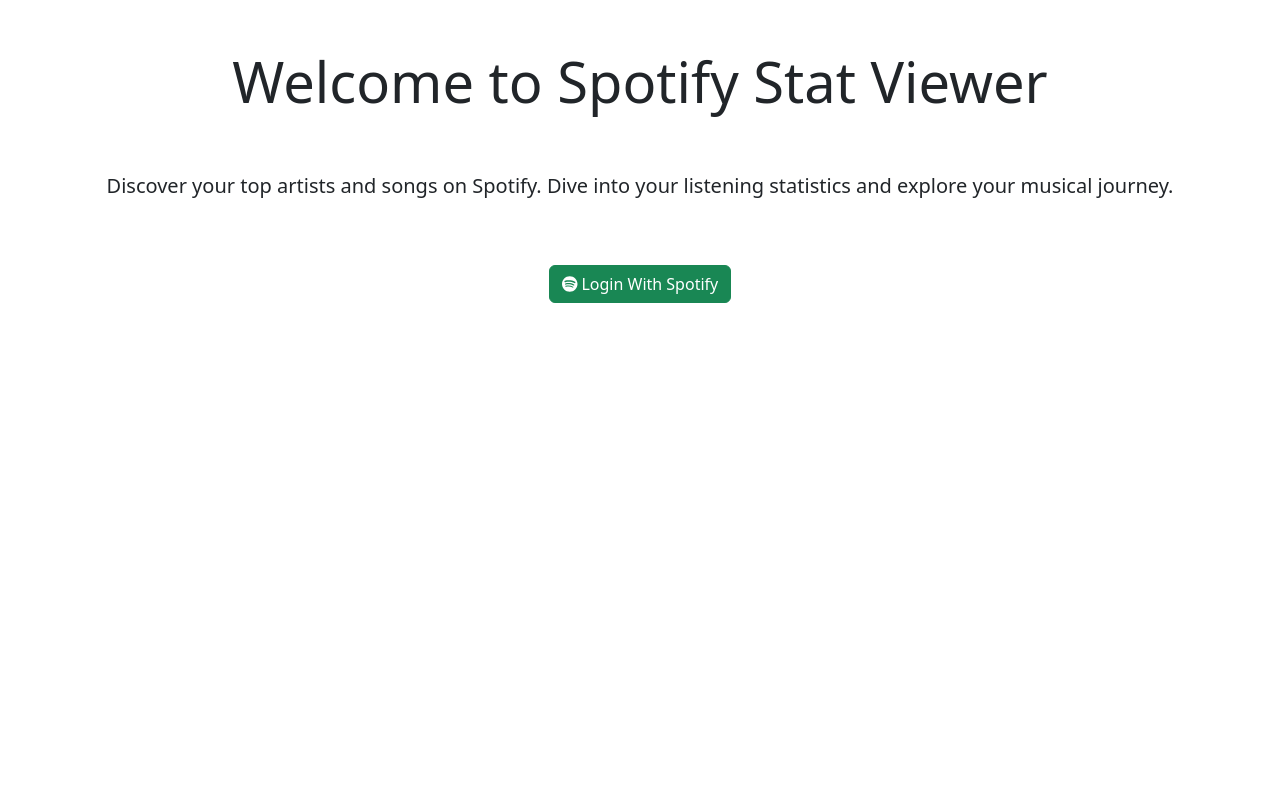
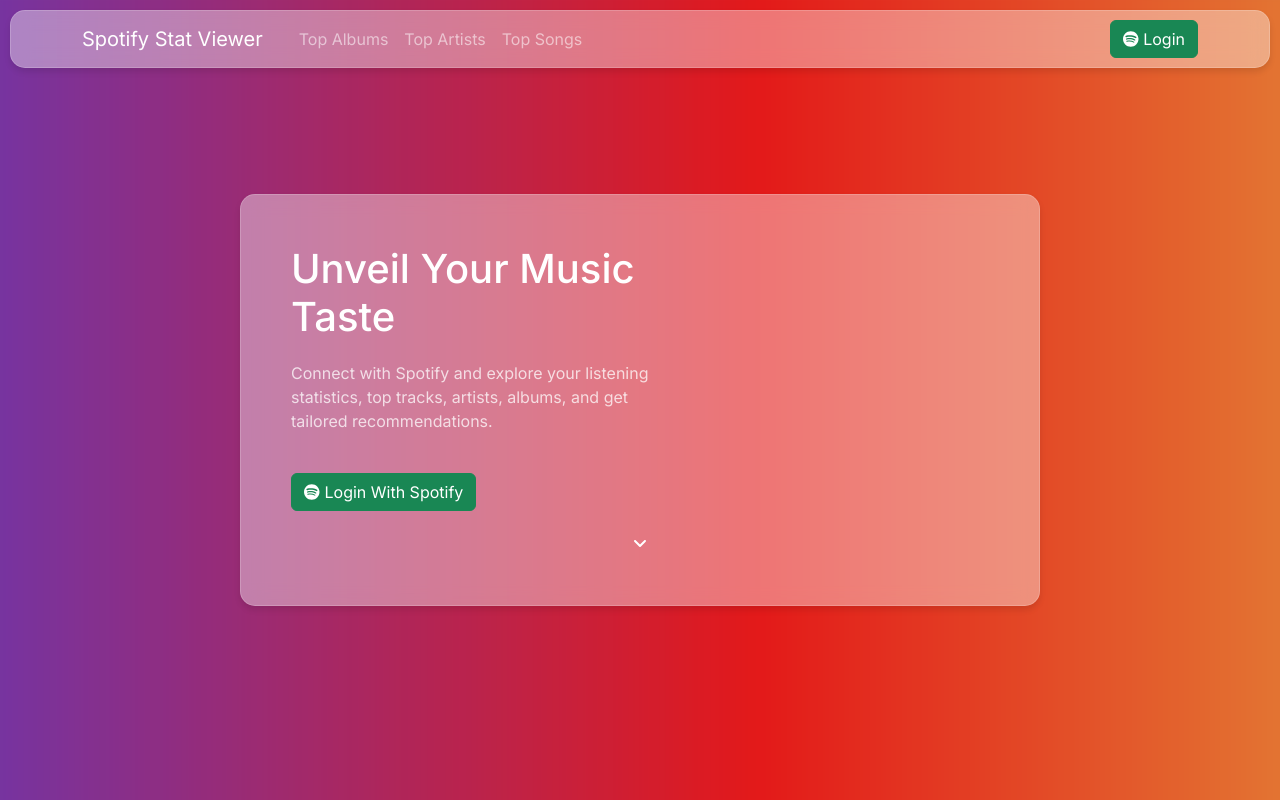
Before and after one commit to CooperKozitza/SpotifyStatViewer, a Next.js app: page / in a window 1280 px wide. Built offline with nearby package versions, Linux system fonts and the light colour scheme.

Commit message:
Added Components
#1 attempted to fix with cors library

```diff
--- a/app/globals.css
+++ b/app/globals.css
@@ -6,8 +6,6 @@
     'Fira Mono', 'Droid Sans Mono', 'Courier New', monospace;
 
   --foreground-rgb: 0, 0, 0;
-  --background-start-rgb: 214, 219, 220;
-  --background-end-rgb: 255, 255, 255;
 
   --primary-glow: conic-gradient(
     from 180deg at 50% 50%,
@@ -100,6 +98,15 @@
   text-decoration: none;
 }
 
+.glass {
+  background: rgba(255, 255, 255, 0.4) !important;
+  border-radius: 15px;
+  margin: 10px;
+  backdrop-filter: blur(10px);
+  box-shadow: 0 4px 6px rgba(0, 0, 0, 0.1);
+  border: 1px solid rgba(255, 255, 255, 0.18);
+}
+
 @media (prefers-color-scheme: dark) {
   html {
     color-scheme: dark;
--- a/app/layout.js
+++ b/app/layout.js
@@ -1,6 +1,7 @@
 import './globals.css'
 import { Inter } from 'next/font/google'
-import { Provider } from 'react'
+import Navigation from '@/components/navigation'
+import { Component } from 'react'
 
 const inter = Inter({ subsets: ['latin'] })
 
@@ -11,8 +12,11 @@
 
 export default function RootLayout({ children }) {
   return (
-    <html lang="en">
-      <body className={inter.className}>{children}</body>
-    </html>
+      <html>
+        <body className={inter.className}>
+            <Navigation />
+          {children}
+        </body>
+      </html>
   )
 }
--- /dev/null
+++ b/components/hero.jsx
@@ -0,0 +1,34 @@
+import { FontAwesomeIcon } from "@fortawesome/react-fontawesome";
+import { faAngleDown } from "@fortawesome/free-solid-svg-icons";
+import React from "react";
+import { Container, Row, Col } from "react-bootstrap";
+import styles from './hero.module.css';
+import LoginButton from "./login";
+
+const HeroSection = () => {
+    return (
+        <Container className="p-0" fluid>
+            <div className={styles.mosaic}>
+            </div>
+
+            <Row className={styles.hero}>
+                <Container className={styles.herocard + ' glass'}>
+                    <Row className={styles.headerContent}>
+                        <Col md={7}>
+                            <h1 className={styles.title}>Unveil Your Music Taste</h1>
+                            <p className={styles.subtitle}>Connect with Spotify and explore your listening statistics, top tracks, artists, albums, and get tailored recommendations.</p>
+                            <span className="d-flex justify-content-center justify-content-sm-start">
+                                <LoginButton>Login With Spotify</LoginButton>
+                            </span>
+                        </Col>
+                    </Row>
+                    <Row className="d-flex justify-content-center py-4" style={{color: "white"}}>
+                        <FontAwesomeIcon icon={ faAngleDown } />
+                    </Row>
+                </Container>
+            </Row>
+        </Container>
+    );
+}
+
+export default HeroSection;
--- /dev/null
+++ b/components/hero.module.css
@@ -0,0 +1,55 @@
+.hero {
+    height: 100vh;
+    display: flex;
+    justify-content: center;
+    align-items: center;
+    background: linear-gradient(rgba(0, 0, 0, 0.1), rgba(0, 0, 0, 0.1));
+    background-size: cover;
+    position: relative; /* Ensure this is relative so the mosaic positions relative to this */
+}
+
+.herocard {
+    padding: 50px;
+    padding-bottom: 30px;
+    width: 80%;
+    max-width: 800px;
+}
+
+.title {
+    color: white;
+    margin-bottom: 20px;
+}
+
+.subtitle {
+    color: rgba(255, 255, 255, 0.75);
+    margin-bottom: 40px;
+}
+
+.mosaic {
+    position: fixed;
+    top: -10px;
+    left: -10px;
+    width: 120%;
+    height: 120%;
+    background: rgb(131,58,180);
+    background: linear-gradient(90deg, rgba(131,58,180,1) 0%, rgba(253,29,29,1) 50%, rgba(252,176,69,1) 100%);
+    display: flex;
+    flex-wrap: wrap;
+    filter: blur(5px);
+}
+
+.albumCover {
+    flex: 1 0 20%;
+    height: 20%;
+    width: 20%;
+    background-size: cover;
+}
+
+@keyframes fadeIn {
+    from {
+      opacity: 0;
+    }
+    to {
+      opacity: 1;
+    }
+}
--- a/components/login.jsx
+++ b/components/login.jsx
@@ -5,12 +5,14 @@
 import { FontAwesomeIcon } from "@fortawesome/react-fontawesome";
 import { faSpotify } from "@fortawesome/free-brands-svg-icons";
 
-const LoginButton = () => {
+const LoginButton = ({ children }) => {
     const dispatch = useDispatch();
 
     return(
-        <Button variant="success" onClick={() => {dispatch(authorize())}}>
-            <FontAwesomeIcon icon={faSpotify} /> Login With Spotify
+        <Button variant="success" onClick={() => { dispatch(authorize()) }}>
+            <Container className="d-flex flex-direction-row justify-content-between px-0 align-items-center">
+                <span style={{ paddingRight : '5px'}}><FontAwesomeIcon icon={faSpotify} /></span> {children}
+            </Container>
         </Button>
     );
 }
--- /dev/null
+++ b/components/navigation.jsx
@@ -0,0 +1,35 @@
+import React from "react";
+import Navbar from "react-bootstrap/Navbar";
+import Nav from "react-bootstrap/Nav";
+import { useRouter } from 'next/router'
+import LoginButton from "./login";
+import { Container } from "react-bootstrap";
+
+const Navigation = () => {
+    const router = useRouter();
+
+    const navigateTo = (path) => {
+        router.push(path);
+    }
+
+    return (
+        <Navbar bg="light" variant="dark" expand="lg" className="glass" fixed="top">
+            <Container>
+                <Navbar.Brand onClick={() => navigateTo("/")}>Spotify Stat Viewer</Navbar.Brand>
+                <Navbar.Toggle aria-controls="basic-navbar-nav" />
+                <Navbar.Collapse id="basic-navbar-nav">
+                    <Container>
+                        <Nav className="mr-auto d-lg-flex align-items-center">
+                            <Nav.Link onClick={() => navigateTo("/top-albums")}>Top Albums</Nav.Link>
+                            <Nav.Link onClick={() => navigateTo("/top-artists")}>Top Artists</Nav.Link>
+                            <Nav.Link onClick={() => navigateTo("/top-songs")}>Top Songs</Nav.Link>
+                        </Nav>
+                    </Container>
+                    <LoginButton>Login</LoginButton>
+                </Navbar.Collapse>
+            </Container>
+        </Navbar>
+    );
+};
+
+export default Navigation;
--- a/package.json
+++ b/package.json
@@ -11,10 +11,12 @@
   "dependencies": {
     "@fortawesome/fontawesome-svg-core": "^6.4.0",
     "@fortawesome/free-brands-svg-icons": "^6.4.0",
+    "@fortawesome/free-solid-svg-icons": "^6.4.0",
     "@fortawesome/react-fontawesome": "^0.2.0",
     "@reduxjs/toolkit": "^1.9.5",
     "axios": "^1.4.0",
     "bootstrap": "^5.3.0",
+    "cors": "^2.8.5",
     "eslint": "8.43.0",
     "eslint-config-next": "13.4.7",
     "next": "^13.4.7",
--- a/pages/_app.js
+++ b/pages/_app.js
@@ -1,13 +1,22 @@
 import { Router } from "next/router";
-import React from "react";
+import React, { useEffect } from "react";
 import { Provider } from "react-redux";
 import 'bootstrap/dist/css/bootstrap.min.css';
 import store from "@/app/store";
+import RootLayout from "@/app/layout";
 
-const App = ({ Component, pageProps }) => (
-    <Provider store={store}>
-        <Component {...pageProps} />
-    </Provider>
-);
+const App = ({ Component, pageProps }) => {
+    useEffect(() => {
+        require("bootstrap/dist/js/bootstrap.bundle.min.js");
+    }, [])
+
+    return (
+        <Provider store={store}>
+            <RootLayout>
+                <Component {...pageProps} />
+            </RootLayout>
+        </Provider>
+    )
+};
 
 export default App;
--- a/pages/api/auth/callback.js
+++ b/pages/api/auth/callback.js
@@ -1,6 +1,6 @@
+import { NextApiRequest, NextApiResponse } from 'next'
 import { REDIRECT_URI, CLIENT_ID, CLIENT_SECRET } from "@/client/client";
 import axios from "axios";
-import { Yaldevi } from "next/font/google";
 
 const callback = async (req, res) => {
     let code = req.query.code || null;
--- /dev/null
+++ b/pages/api/utils/runMiddleware.js
@@ -0,0 +1,11 @@
+export function runMiddleware(req, res, fn) {
+    return new Promise((resolve, reject) => {
+        fn(req, res, (result) => {
+        if (result instanceof Error) {
+            return reject(result)
+        }
+
+        return resolve(result)
+        })
+    })
+}
--- a/pages/index.js
+++ b/pages/index.js
@@ -2,29 +2,10 @@
 import Link from 'next/link';
 import { Button, Container, Row, Col } from 'react-bootstrap';
 import LoginButton from '@/components/login';
+import HeroSection from '@/components/hero';
 
 const Home = () => (
-    <Container className="text-center mt-5">
-      <Row>
-        <Col>
-          <h1 className="display-4">Welcome to Spotify Stat Viewer</h1>
-        </Col>
-      </Row>
-
-      <Row className="mt-5">
-        <Col>
-          <p className="lead">
-            Discover your top artists and songs on Spotify. Dive into your listening statistics and explore your musical journey.
-          </p>
-        </Col>
-      </Row>
-
-      <Row className="mt-5">
-        <Col>
-            <LoginButton />
-        </Col>
-      </Row>
-    </Container>
+    <HeroSection />
 )
 
 export default Home;
```
Also changed, not shown: pages/api/auth/login.js (+11 -2 lines), 1 other file (tests, documents, lock files or other folders).
